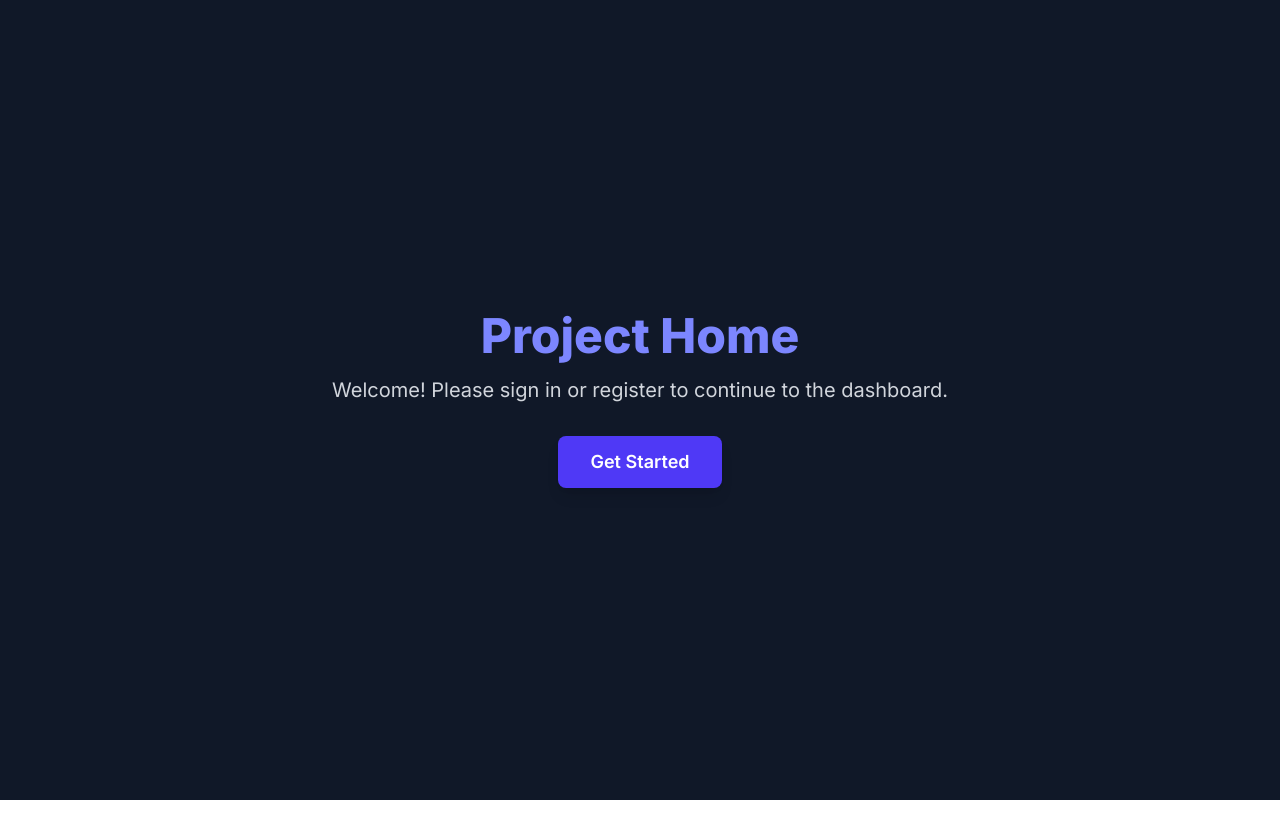
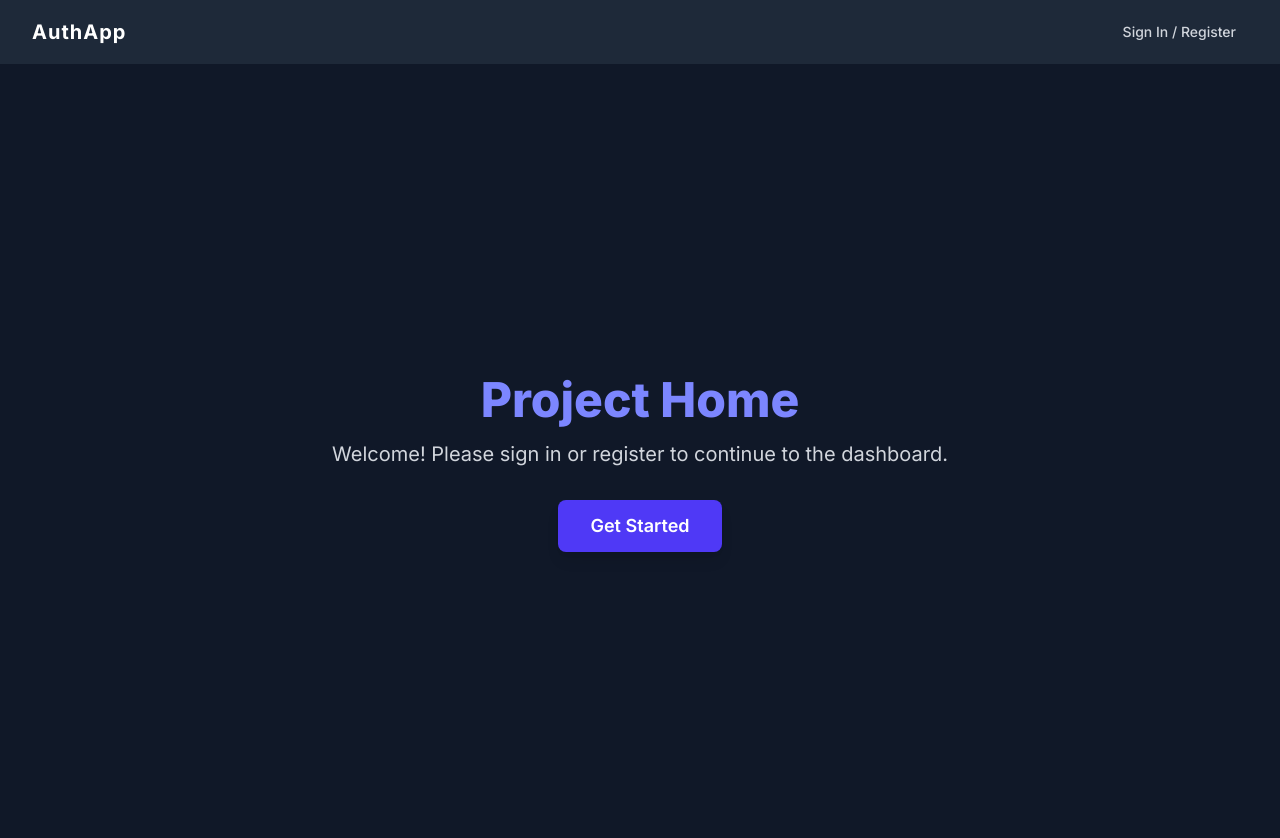
Before and after one commit to Clinton1029/next-auth, a Next.js app: page / in a window 1280 px wide. Shown: the top 838 px of the page. Before the commit the page ends 800 px from the top, so only its background shows below. Built offline with nearby package versions, Linux system fonts and the light colour scheme.

Commit message:
updated the layout

```diff
--- a/app/layout.js
+++ b/app/layout.js
@@ -1,14 +1,11 @@
 // app/layout.jsx
 
-// 1. Import Tailwind's global styles
 import './globals.css';
-// 2. Import a modern font (using Next.js Font Optimization)
 import { Inter } from 'next/font/google';
+import Navbar from './components/Navbar'; // 💡 Import the new Navbar
 
-// Initialize the Inter font (a common modern choice)
 const inter = Inter({ subsets: ['latin'] });
 
-// Metadata for SEO (Server Component)
 export const metadata = {
   title: 'Modern NextAuth Frontend Mockup',
   description: 'A sleek register/login flow using Next.js and Tailwind CSS.',
@@ -17,12 +14,13 @@ export const metadata = {
 export default function RootLayout({ children }) {
   return (
     <html lang="en">
-      {/* Apply the imported font to the body.
-        Set the default background color to match the desired dark theme
-        (though the page components will override this with bg-gray-900).
-      */}
       <body className={`${inter.className} bg-gray-50 antialiased`}>
+        {/* The Navbar will appear here, above all page content */}
+        <Navbar />
+
+        {/* The children prop holds the content of the current page (e.g., /login or /dashboard) */}
         {children}
+
       </body>
     </html>
   );
```
